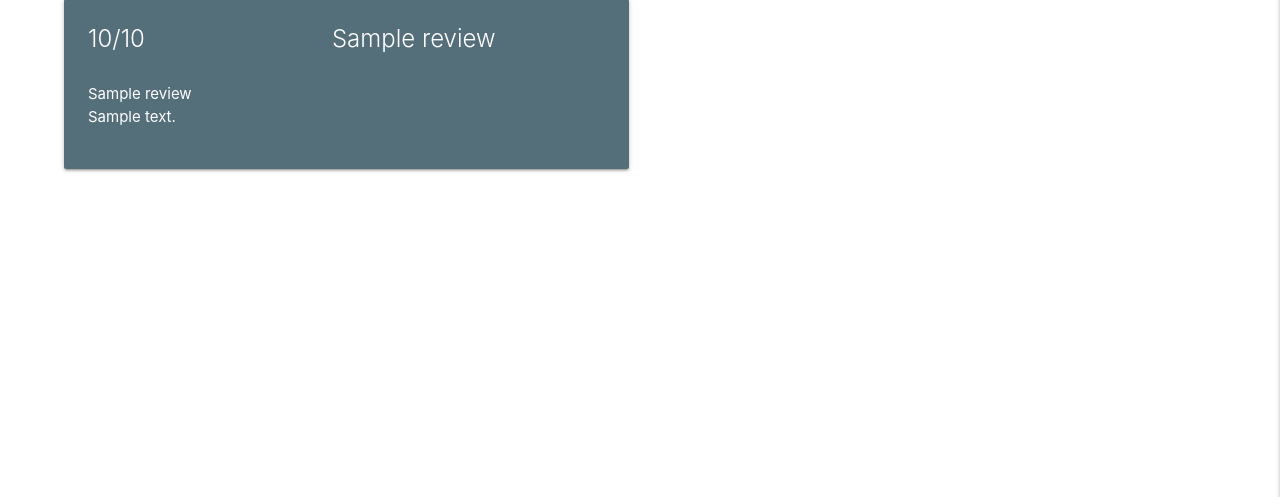
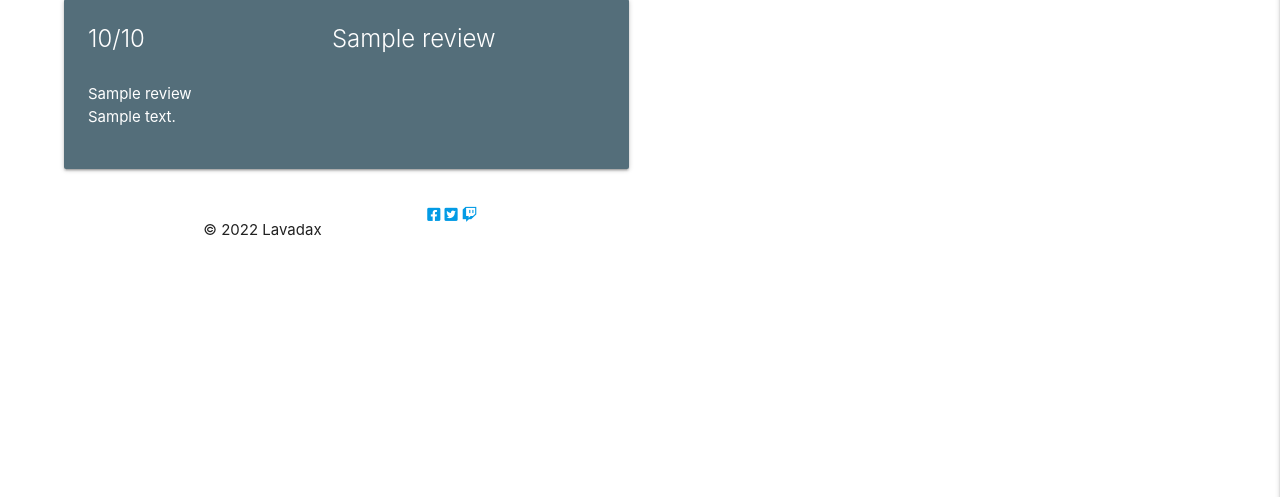
Before and after one commit to lavadax/Halliday-Games, a Flask app: page / in a window 1280 px wide. Shown: the part 188-685 px from the top of the page. Run offline with Flask 2, Linux system fonts and the light colour scheme; a database or web service that is not in the repository returns one stand-in record (values such as "Sample title"); some libraries are stand-ins or nearby versions.

Commit message:
Add search route & footer

```diff
--- a/templates/base.html
+++ b/templates/base.html
@@ -22,7 +22,7 @@
                 <ul class="right hide-on-med-and-down">
                     <li><a href="{{ url_for('get_reviews') }}">Home</a></li>
                     <!-- Add search bar & magnifying glass icon -->
-                    <li><a href="#">Top Reviews</a></li>
+                    <li><a href="{{ url_for('search') }}">Top Reviews</a></li>
                     <!-- 2 below only when not logged in -->
                     <li><a href="#">Log In</a></li>
                     <li><a href="#">Register</a></li>
@@ -37,7 +37,7 @@
         <ul class="sidenav" id="mobile-demo">
             <li><a href="{{ url_for('get_reviews') }}">Home</a></li>
             <!-- Add search bar & magnifying glass icon -->
-            <li><a href="#">Top Reviews</a></li>
+            <li><a href="{{ url_for('search') }}">Top Reviews</a></li>
             <!-- 2 below only when not logged in -->
             <li><a href="#">Log In</a></li>
             <li><a href="#">Register</a></li>
@@ -47,9 +47,25 @@
             <li><a href="#">Account</a></li>
         </ul>
     </header>
+    <div class="main-content">
     {% block content %}
     {% endblock %}
+    </div>
 
+    <footer>
+        <div class="container">
+            <div class="row footer-row">
+                <div class="col m3 copyright">
+                    <p>© 2022 Lavadax</p>
+                </div>
+                <div class="col m3 socials">
+                    <a href="https://www.facebook.com/kevin.schepers.5/" target="_blank" aria-label="Link to my facebook page"><i class="fab fa-facebook-square"></i></a>
+                    <a href="https://twitter.com/LavadaxTwitch" target="_blank" aria-label="Link to my twitter account"><i class="fab fa-twitter-square"></i></a>
+                    <a href="https://www.twitch.tv/lavadax" target="_blank" aria-label="Link to my twitch account"><i class="fab fa-twitch"></i></a>
+                </div>
+            </div>
+        </div>
+    </footer>
     <script src="https://code.jquery.com/jquery-3.5.1.min.js"
         integrity="sha256-9/aliU8dGd2tb6OSsuzixeV4y/faTqgFtohetphbbj0=" crossorigin="anonymous"></script>
     <script src="https://cdnjs.cloudflare.com/ajax/libs/materialize/1.0.0/js/materialize.min.js"></script>
```
